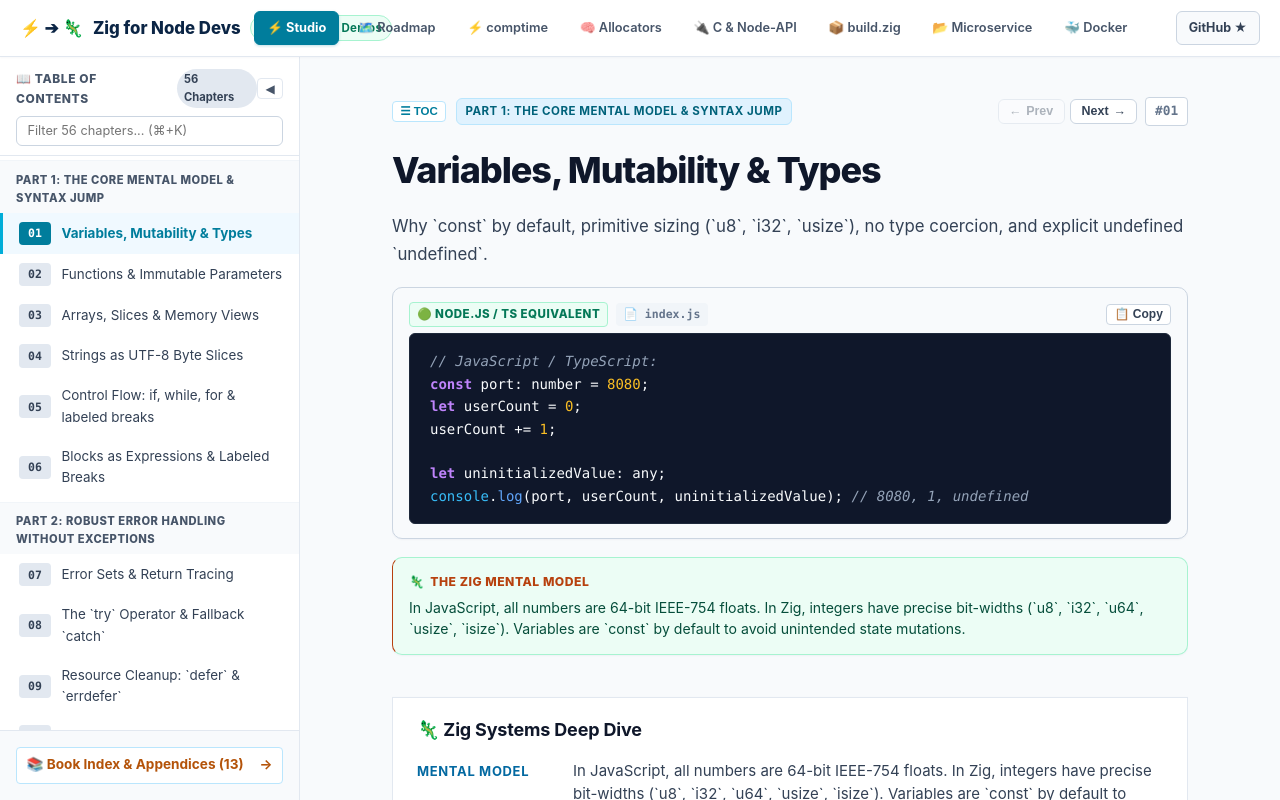
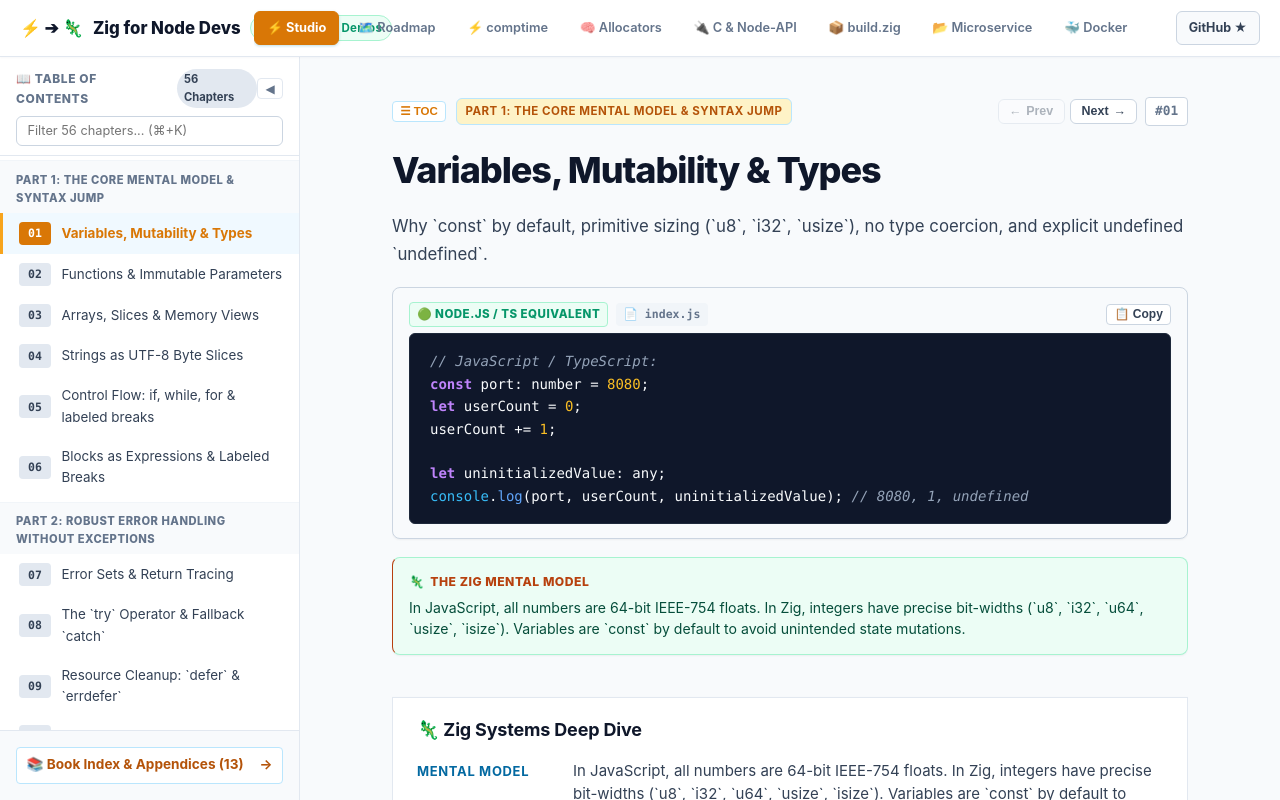
Before and after one commit to nadimtuhin/zig-for-node-devs, an Astro site: page / in a window 1280 px wide. Built offline with nearby package versions, Linux system fonts and the light colour scheme; Astro itself is replaced by a stand-in of ours.

Commit message:
style(theme): apply GitBook typography, refined borders, and warm Zig amber accents

```diff
--- a/src/styles/global.css
+++ b/src/styles/global.css
@@ -2,70 +2,70 @@
    ZIG FOR NODE DEVS BRAND THEME & ACCESSIBILITY SYSTEM
    ========================================================================== */
 :root {
-  /* ZIG BRAND PALETTE */
-  --zig-amber: #00add8;             /* Official Zig / Systems Cyan-Blue */
-  --zig-dark-amber: #007d9c;        /* Deep Cyan-Blue (WCAG AA compliant text on white: 4.8:1) */
-  --zig-dark-amber-hover: #00627a;  /* AAA contrast hover cyan (6.5:1) */
-  --zig-light-amber: #e0f2fe;       /* Soft cyan tinted background */
-  --zig-turquoise: #29beb0;         /* Systems turquoise accent */
-  --zig-navy: #0b2545;              /* Accent Navy (deep brand contrast) */
-  --zig-dark: #0f172a;              /* Slate-900 developer dark aesthetics */
+  /* ZIG BRAND PALETTE (Authentic Zig Amber) */
+  --zig-amber: #f7a41d;             /* Official Zig Amber/Orange */
+  --zig-dark-amber: #d97706;        /* Deep Amber text */
+  --zig-dark-amber-hover: #b45309;  /* Accessible dark amber */
+  --zig-light-amber: #fef3c7;       /* Soft amber tinted background */
+  --zig-turquoise: #00add8;         /* Secondary accent */
+  --zig-navy: #0f172a;              /* Slate-900 */
+  --zig-dark: #0f172a;
 
   /* ACCENT HIGHLIGHTS (WCAG AA & AAA COMPLIANT) */
-  --emerald-success: #047857;     /* Emerald success (5.2:1 on white) */
+  --emerald-success: #059669;
   --emerald-bg: #ecfdf5;
   --emerald-border: #a7f3d0;
-  --amber-warning: #b45309;       /* Darkened amber warning (5.0:1 on white) */
-  --amber-bg: #fef3c7;
-  --amber-border: #fde68a;
-  --error: #dc2626;               /* Accessible error red */
+  --amber-warning: #d97706;
+  --amber-bg: #fffbeb;
+  --amber-border: #fef3c7;
+  --error: #dc2626;
   --error-bg: #fef2f2;
   --error-border: #fecaca;
 
-  /* NEUTRAL BACKGROUNDS & SURFACES (CLEAN LIGHT MODE) */
-  --bg: #f8fafc;                  /* Clean, crisp light mode neutral page background */
-  --panel: #ffffff;               /* Pure white cards & containers */
+  /* NEUTRAL BACKGROUNDS & SURFACES (GITBOOK CLEAN SLATE/WHITE) */
+  --bg: #ffffff;                  /* Pure clean GitBook white */
+  --panel: #ffffff;
   --sidebar-nav: #f8fafc;
   --detail-bg: #ffffff;
-  --border: #e2e8f0;              /* Subtle border */
+  --border: #e2e8f0;              /* Crisp 1px border */
   --border-subtle: #f1f5f9;
   --border-dark: #cbd5e1;
 
   /* TYPOGRAPHY SCALE & ACCESSIBLE CONTRAST */
-  --text: #0f172a;                /* Crisp dark text (15.5:1 on white, WCAG AAA) */
-  --text-body: #334155;           /* Body copy (7.6:1 on white, WCAG AAA) */
-  --text-muted: #475569;          /* Secondary/muted text (4.7:1 on white, WCAG AA compliant) */
+  --text: #0f172a;                /* Deep Slate Header (15.5:1 on white) */
+  --text-body: #334155;           /* Slate-700 readable body (7.6:1 on white) */
+  --text-muted: #64748b;          /* Slate-500 secondary text */
 
   /* KEYBOARD ACCESSIBILITY & FOCUS STATES */
-  --focus-ring: #00add8;          /* High-visibility focus ring */
+  --focus-ring: #f7a41d;
   --focus-ring-offset: 2px;
 
   /* CODE & TERMINAL AESTHETICS */
-  --console-bg: #0b2545;          /* Navy terminal background */
-  --console-header-bg: #0f172a;   /* Dark navy console header */
-  --console-text: #f1f5f9;        /* High-contrast crisp terminal font (14.2:1) */
-  --console-muted: #cbd5e1;       /* High-contrast secondary terminal info (8.5:1) */
+  --console-bg: #0f172a;          /* Slate-900 terminal */
+  --console-header-bg: #020617;
+  --console-text: #f8fafc;
+  --console-muted: #94a3b8;
 
   /* COMPATIBILITY ALIASES */
-  --go-navy: #0b2545;
-  --zig-orange: #007d9c;
-  --zig-orange-hover: #00627a;
-  --node-green: #047857;
+  --go-navy: #0f172a;
+  --zig-orange: #f7a41d;
+  --zig-orange-hover: #d97706;
+  --node-green: #059669;
   --node-green-bg: #ecfdf5;
-  --accent-yellow: #b45309;
+  --accent-yellow: #d97706;
   --accent-yellow-bg: #fef3c7;
 
-  /* RADII & ELEVATION SHADOWS */
+  /* RADII & ELEVATION SHADOWS (GITBOOK FLAT/SUBTLE) */
   --radius-sm: 6px;
-  --radius-md: 10px;
-  --radius-lg: 14px;
-  --shadow-sm: 0 1px 2px rgba(11, 37, 69, 0.04);
-  --shadow-md: 0 4px 6px -1px rgba(11, 37, 69, 0.06), 0 2px 4px -2px rgba(11, 37, 69, 0.04);
-  --shadow-lg: 0 10px 15px -3px rgba(11, 37, 69, 0.08), 0 4px 6px -4px rgba(11, 37, 69, 0.04);
+  --radius-md: 8px;
+  --radius-lg: 12px;
+  --shadow-sm: 0 1px 2px 0 rgba(0, 0, 0, 0.05);
+  --shadow-md: 0 4px 6px -1px rgba(0, 0, 0, 0.07), 0 2px 4px -2px rgba(0, 0, 0, 0.05);
+  --shadow-lg: 0 10px 15px -3px rgba(0, 0, 0, 0.08);
 
   /* FONT FAMILIES */
-  --font-ui: 'Plus Jakarta Sans', 'Inter', system-ui, -apple-system, BlinkMacSystemFont, 'Segoe UI', Roboto, sans-serif;
-  --font-mono: 'JetBrains Mono', 'Fira Code', ui-monospace, SFMono-Regular, Menlo, Monaco, Consolas, monospace;
+  --font-ui: -apple-system, BlinkMacSystemFont, 'Segoe UI', 'Inter', Roboto, Helvetica, Arial, sans-serif;
+  --font-mono: ui-monospace, 'JetBrains Mono', SFMono-Regular, Menlo, Monaco, Consolas, monospace;
 }
 
 * {
@@ -567,29 +567,29 @@ header {
 
 .gitbook-comparison-box {
   background: #ffffff;
-  border: 1px solid #e2e8f0;
-  border-radius: 8px;
-  padding: 1.1rem 1.25rem;
-  box-shadow: 0 1px 3px rgba(0, 0, 0, 0.04);
+  border: 1px solid var(--border);
+  border-radius: var(--radius-md);
+  padding: 1.25rem 1.5rem;
+  box-shadow: var(--shadow-sm);
 }
 
 .gitbook-callout-box {
-  background: linear-gradient(180deg, #f0fdfa 0%, #ffffff 100%);
-  border: 1px solid #99f6e4;
-  border-left: 4px solid #007D9C;
-  border-radius: 8px;
-  padding: 1.15rem 1.35rem;
-  box-shadow: 0 1px 3px rgba(0, 0, 0, 0.04);
+  background: #f8fafc;
+  border: 1px solid var(--border);
+  border-left: 3px solid var(--zig-amber);
+  border-radius: var(--radius-md);
+  padding: 1.25rem 1.5rem;
+  box-shadow: var(--shadow-sm);
 }
 
 .gitbook-sandbox {
   width: 100% !important;
   min-width: 0 !important;
   background: #ffffff;
-  border: 1px solid #cbd5e1;
-  border-radius: 10px;
+  border: 1px solid var(--border);
+  border-radius: var(--radius-md);
   overflow: hidden;
-  box-shadow: 0 4px 16px -2px rgba(0, 0, 0, 0.08);
+  box-shadow: var(--shadow-sm);
   display: flex;
   flex-direction: column;
 }
@@ -598,24 +598,24 @@ header {
   display: flex;
   justify-content: space-between;
   align-items: center;
-  padding: 0.65rem 1.1rem;
-  background: #f1f5f9;
-  border-bottom: 1px solid #e2e8f0;
+  padding: 0.75rem 1.25rem;
+  background: #f8fafc;
+  border-bottom: 1px solid var(--border);
 }
 
 .gitbook-sandbox-title {
   display: flex;
   align-items: center;
   gap: 0.6rem;
-  font-size: 0.825rem;
-  font-weight: 700;
-  color: #0f172a;
+  font-size: 0.85rem;
+  font-weight: 700;
+  color: var(--text);
 }
 
 .gitbook-sandbox-hint {
-  font-size: 0.72rem;
+  font-size: 0.75rem;
   font-weight: 500;
-  color: #64748b;
+  color: var(--text-muted);
 }
 
 .gitbook-sandbox .editor-container {
@@ -630,35 +630,36 @@ header {
   display: grid;
   grid-template-columns: 1fr 1fr;
   gap: 1.25rem;
-  margin-top: 1.5rem;
+  margin-top: 2rem;
   padding-top: 2rem;
-  border-top: 1px solid #e2e8f0;
+  border-top: 1px solid var(--border);
 }
 
 .gitbook-pager-card {
   display: flex;
   flex-direction: column;
-  padding: 1.1rem 1.35rem;
-  background: #ffffff;
-  border: 1px solid #e2e8f0;
-  border-radius: 8px;
+  padding: 1.25rem 1.5rem;
+  background: #ffffff;
+  border: 1px solid var(--border);
+  border-radius: var(--radius-md);
   cursor: pointer;
   transition: all 0.2s ease;
   text-align: left;
   font-family: inherit;
+  box-shadow: var(--shadow-sm);
 }
 
 .gitbook-pager-card.next {
   text-align: right;
   align-items: flex-end;
-  border-color: #bae6fd;
-  background: #f0f9ff;
+  border-color: #fed7aa;
+  background: #fffbeb;
 }
 
 .gitbook-pager-card:hover {
-  border-color: #00ADD8;
+  border-color: var(--zig-amber);
   transform: translateY(-2px);
-  box-shadow: 0 6px 16px rgba(0, 173, 216, 0.14);
+  box-shadow: var(--shadow-md);
 }
 
 .pager-direction {
@@ -666,7 +667,7 @@ header {
   font-weight: 700;
   text-transform: uppercase;
   letter-spacing: 0.05em;
-  color: #007D9C;
+  color: var(--zig-dark-amber);
   margin-bottom: 0.25rem;
 }
 
```
